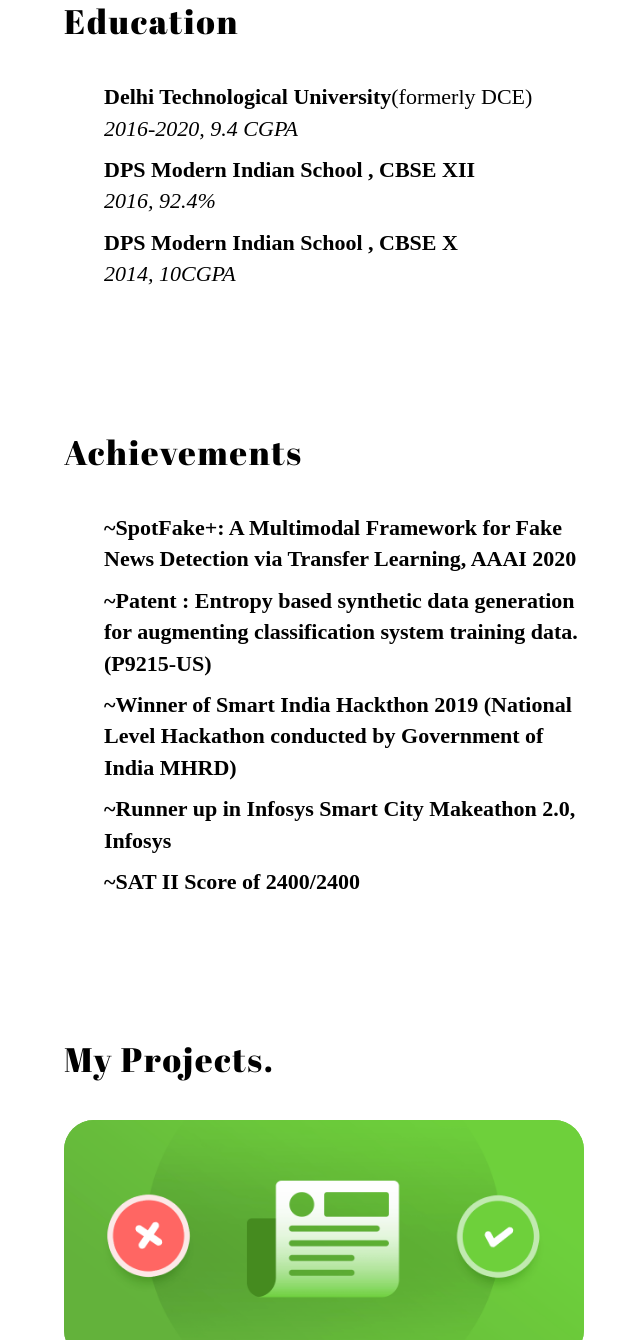
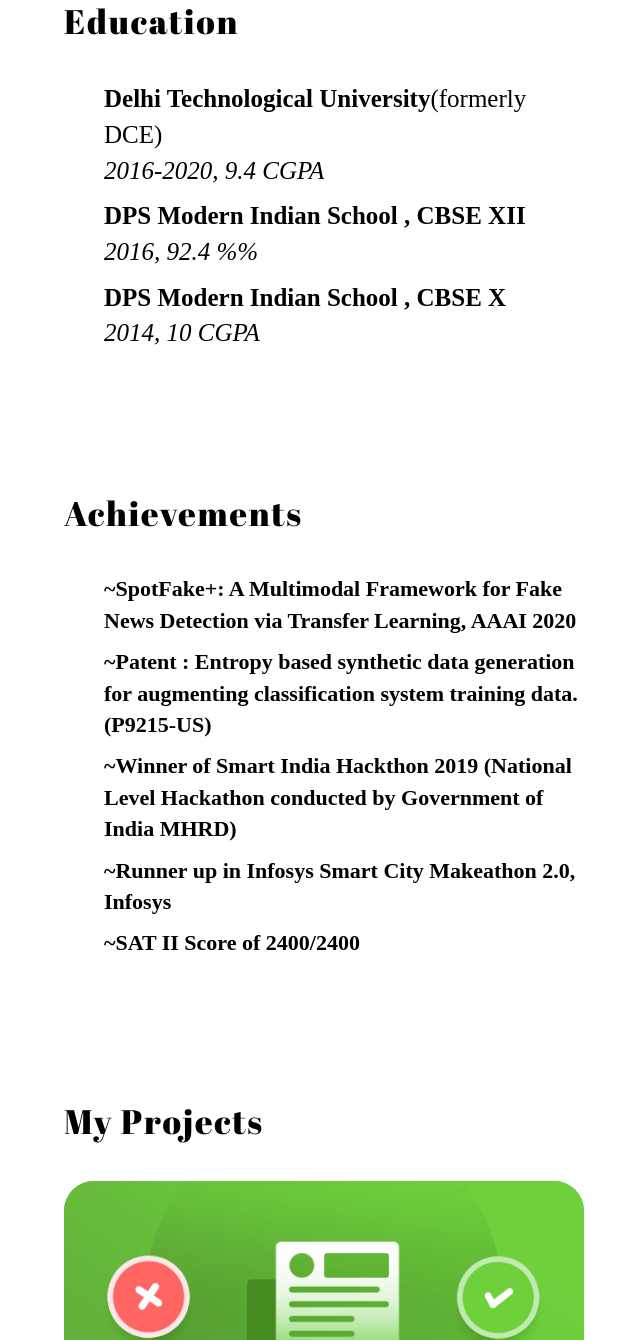
Before and after one commit to anubhakabra/anubhakabra.github.io, a plain HTML site: page index.html in a window 1280 px wide. Shown: the part 3981-5321 px from the top of the page, without its empty margins (636-1276 px from the left). Drawn offline with Linux system fonts and the light colour scheme; a web font is replaced by a local one.

Commit message:
Initial commit

```diff
--- a/index.html
+++ b/index.html
@@ -183,11 +183,11 @@
                     <h3 class="headline scroll-animated-from-right">Education</h3>
 
                     <ul>
-					  <p style="font-size:22px;"><b>Delhi Technological University</b>(formerly DCE)<br><i>2016-2020,  9.4 CGPA</i>
+					  <p style="font-size:25px;"><b>Delhi Technological University</b>(formerly DCE)<br><i>2016-2020,  9.4 CGPA</i>
 					  </p>
-					  <p style="font-size:22px;"><b>DPS Modern Indian School , CBSE XII</b><br><i>2016, 92.4&#37;</i>
+					  <p style="font-size:25px;"><b>DPS Modern Indian School , CBSE XII</b><br><i>2016, 92.4 %&#37;</i>
 					  </p>
-					  <p style="font-size:22px;"><b>DPS Modern Indian School , CBSE X</b><br><i>2014,  10CGPA</i>
+					  <p style="font-size:25px;"><b>DPS Modern Indian School , CBSE X</b><br><i>2014,  10 CGPA</i>
 					  </p>
 					</ul>
 
@@ -220,7 +220,7 @@
                 <section id="work">
 
 
-                    <h3 class="headline scroll-animated-from-right">My Projects.</h3>
+                    <h3 class="headline scroll-animated-from-right">My Projects</h3>
 
 
                     <!-- SHOWCASE -->
```
Also changed, not shown: assets/img/background.jpg (renamed from assets/img/background.png), assets/img/favicon.png, assets/img/work/item-2.jpg, assets/img/work/item-3.jpg, assets/img/work/item-5.jpg.
